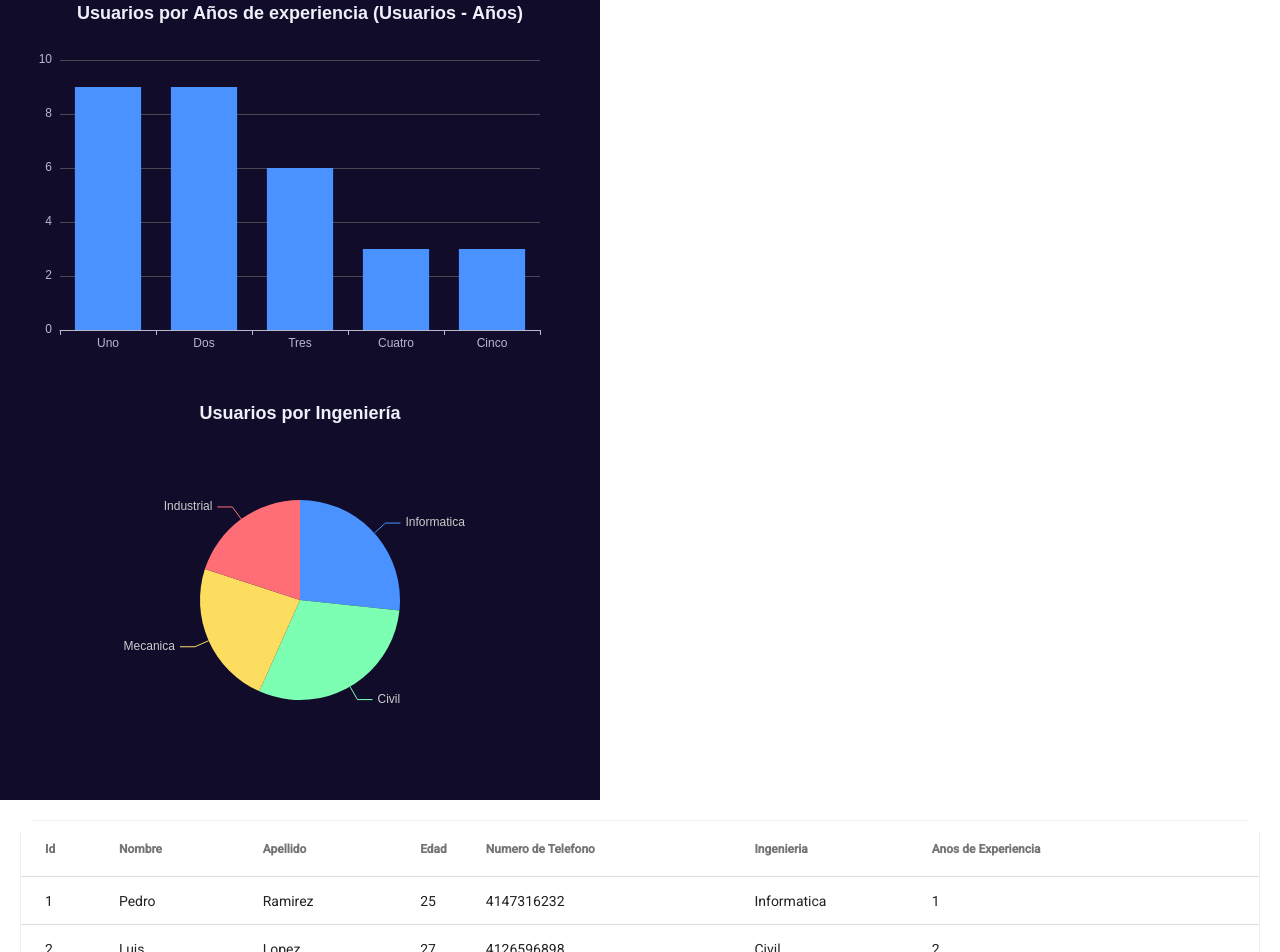
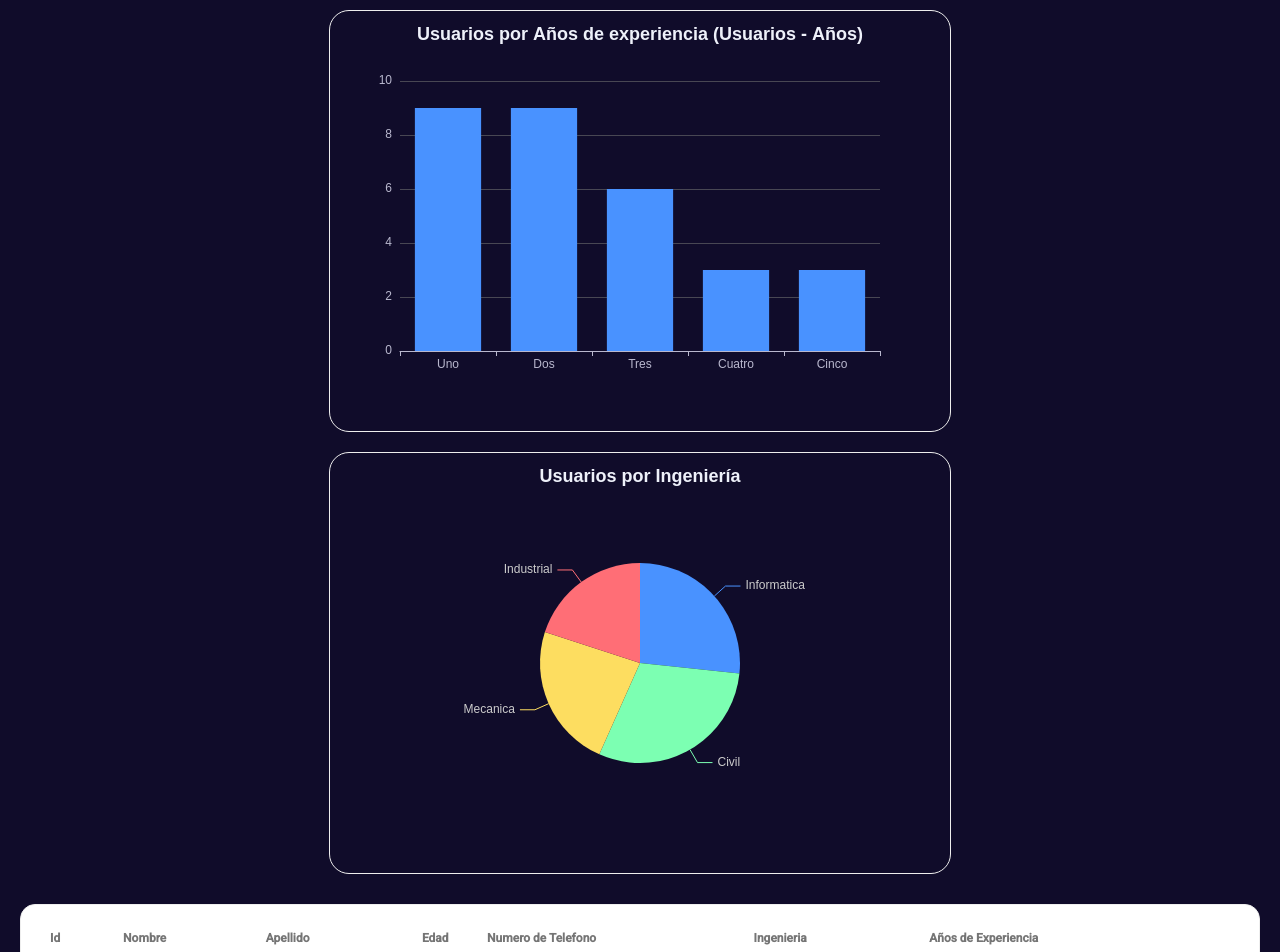
Before and after one commit to yeynerArenales/Statistics, an Angular app: page / in a window 1280 px wide. Shown: the top 952 px of the page. Built offline with nearby package versions, Linux system fonts and the light colour scheme.

Commit message:
[FIX][CSS] solved css fixes

```diff
--- a/src/app/app.component.html
+++ b/src/app/app.component.html
@@ -1,3 +1,5 @@
-<app-bar></app-bar>
-<app-pie></app-pie>
+<div class="graphics">
+    <app-bar></app-bar>
+    <app-pie></app-pie>
+</div>
 <app-table></app-table>
--- a/src/app/app.component.scss
+++ b/src/app/app.component.scss
@@ -0,0 +1,5 @@
+.graphics{
+    display: flex;
+    justify-content: center;
+    flex-wrap: wrap;
+}
--- a/src/app/components/bar/bar.component.html
+++ b/src/app/components/bar/bar.component.html
@@ -1 +1,3 @@
-<div id="chart" style="width: 600px;height:400px;"></div>
+<div class="graphic">
+    <div id="chart"></div>
+</div>
--- a/src/app/components/bar/bar.component.scss
+++ b/src/app/components/bar/bar.component.scss
@@ -0,0 +1,14 @@
+.graphic{
+    margin: 10px;
+    padding: 10px;
+    border-radius: 20px;
+    border: 1px solid #eee;
+    background-color: #100C2A;
+
+
+}
+
+#chart{
+    width: 600px;
+    height: 400px;
+}
--- a/src/app/components/bar/bar.component.ts
+++ b/src/app/components/bar/bar.component.ts
@@ -44,7 +44,7 @@ export class BarComponent implements OnInit {
       yAxis: {},
       series: [
         {
-          name: 'sales',
+          name: 'Años',
           type: 'bar',
           data: values
         }
--- a/src/app/components/pie/pie.component.html
+++ b/src/app/components/pie/pie.component.html
@@ -1 +1,3 @@
-<div id="pie" style="width: 600px;height:400px;"></div>
+<div class="graphic">
+    <div id="pie"></div>
+</div>
--- a/src/app/components/pie/pie.component.scss
+++ b/src/app/components/pie/pie.component.scss
@@ -0,0 +1,12 @@
+.graphic{
+    padding: 10px;
+    border-radius: 20px;
+    border: 1px solid #eee;
+    background-color: #100C2A;
+    margin: 10px;
+}
+
+#pie{
+    width: 600px;
+    height: 400px;
+}
--- a/src/app/components/table/table.component.html
+++ b/src/app/components/table/table.component.html
@@ -1,4 +1,4 @@
-<div class="table">
+<div class="table responsive-table">
     <table mat-table [dataSource]="dataSource" class="mat-elevation-z8 colored-rows border-none" matSort>
 
         <ng-container [matColumnDef]="column" *ngFor="let column of displayedColumns">
--- a/src/app/components/table/table.component.scss
+++ b/src/app/components/table/table.component.scss
@@ -1,7 +1,9 @@
 .table{
     margin: 20px;
     border: 1px solid #eee;
+    padding: 5px;
     border-radius: 15px;
+    background-color: #ffffff;
 }
 
 .mat-table {
--- a/src/app/components/table/table.component.ts
+++ b/src/app/components/table/table.component.ts
@@ -19,7 +19,7 @@ export class TableComponent implements OnInit {
     age: 'Edad',
     phoneNumber: 'Numero de Telefono',
     engineering: 'Ingenieria',
-    experienceYear: 'Anos de Experiencia'
+    experienceYear: 'Años de Experiencia'
   };
   public length: number = 10;
   public pageSize: number = 10;
--- a/src/styles.scss
+++ b/src/styles.scss
@@ -1,7 +1,6 @@
-
 // Custom Theming for Angular Material
 // For more information: https://material.angular.io/guide/theming
-@use '@angular/material' as mat;
+@use "@angular/material" as mat;
 // Plus imports for other components in your app.
 
 // Include the common styles for Angular Material. We include this here so that you only
@@ -20,13 +19,15 @@ $statistics-app-warn: mat.define-palette(mat.$red-palette);
 
 // Create the theme object. A theme consists of configurations for individual
 // theming systems such as "color" or "typography".
-$statistics-app-theme: mat.define-light-theme((
-  color: (
-    primary: $statistics-app-primary,
-    accent: $statistics-app-accent,
-    warn: $statistics-app-warn,
+$statistics-app-theme: mat.define-light-theme(
+  (
+    color: (
+      primary: $statistics-app-primary,
+      accent: $statistics-app-accent,
+      warn: $statistics-app-warn,
+    ),
   )
-));
+);
 
 // Include theme styles for core and each component used in your app.
 // Alternatively, you can import and @include the theme mixins for each component
@@ -35,5 +36,22 @@ $statistics-app-theme: mat.define-light-theme((
 
 /* You can add global styles to this file, and also import other style files */
 
-html, body { height: 100%; }
-body { margin: 0; font-family: Roboto, "Helvetica Neue", sans-serif; }
+html,
+body {
+  height: 100%;
+}
+body {
+  margin: 0;
+  font-family: Roboto, "Helvetica Neue", sans-serif;
+  background-color: #100c2a;
+}
+
+.responsive-table {
+  overflow-x: auto;
+
+  &.material-responsive {
+    .mat-column-status {
+      min-width: 120px;
+    }
+  }
+}
```
